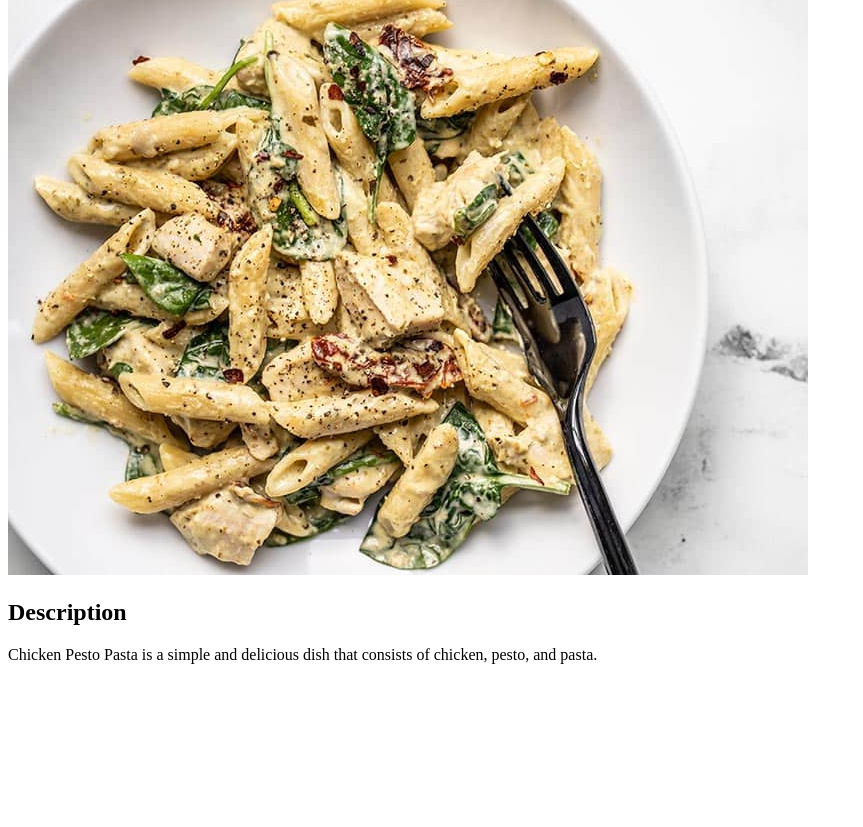
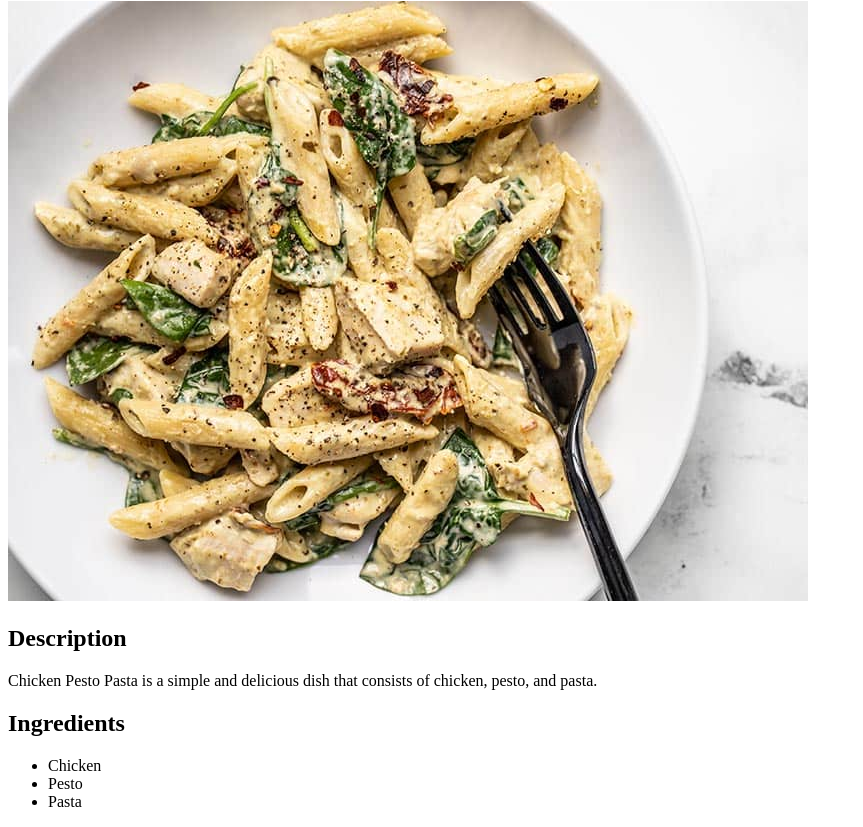
Before and after one commit to eushengho/odin_recipes, a plain HTML site: page recipes/chicken-pesto-pasta.html in a window 1280 px wide. Shown: the part 105-932 px from the top of the page, without its empty margins (0-863 px from the left). Before the commit the page ends 800 px from the top, so only its background shows below. Drawn offline with Linux system fonts and the light colour scheme.

Commit message:
Added ingredients for all recipes
Made direct edits to each recipe in an unordered list

```diff
--- a/recipes/chicken-pesto-pasta.html
+++ b/recipes/chicken-pesto-pasta.html
@@ -3,12 +3,18 @@
 <head>
     <title>Odin Recipes - Chicken Pesto Pasta</title>
 </head>
-<body>
+<body>c
     <h1>Odin Recipes - Chicken Pesto Pasta</h1>
 
     <img src="../images/chicken-pesto-pasta.jpg" alt="Chicken Pesto Pasta">
 
     <h2>Description</h2>
     <p>Chicken Pesto Pasta is a simple and delicious dish that consists of chicken, pesto, and pasta.</p>
+    <h2>Ingredients</h2>
+    <ul>
+        <li>Chicken</li>
+        <li>Pesto</li>
+        <li>Pasta</li>
+    </ul>
 </body>
 </html>
```
Also changed, not shown: recipes/oyakodon.html (+6 -0 lines), recipes/steak.html (+6 -0 lines).
